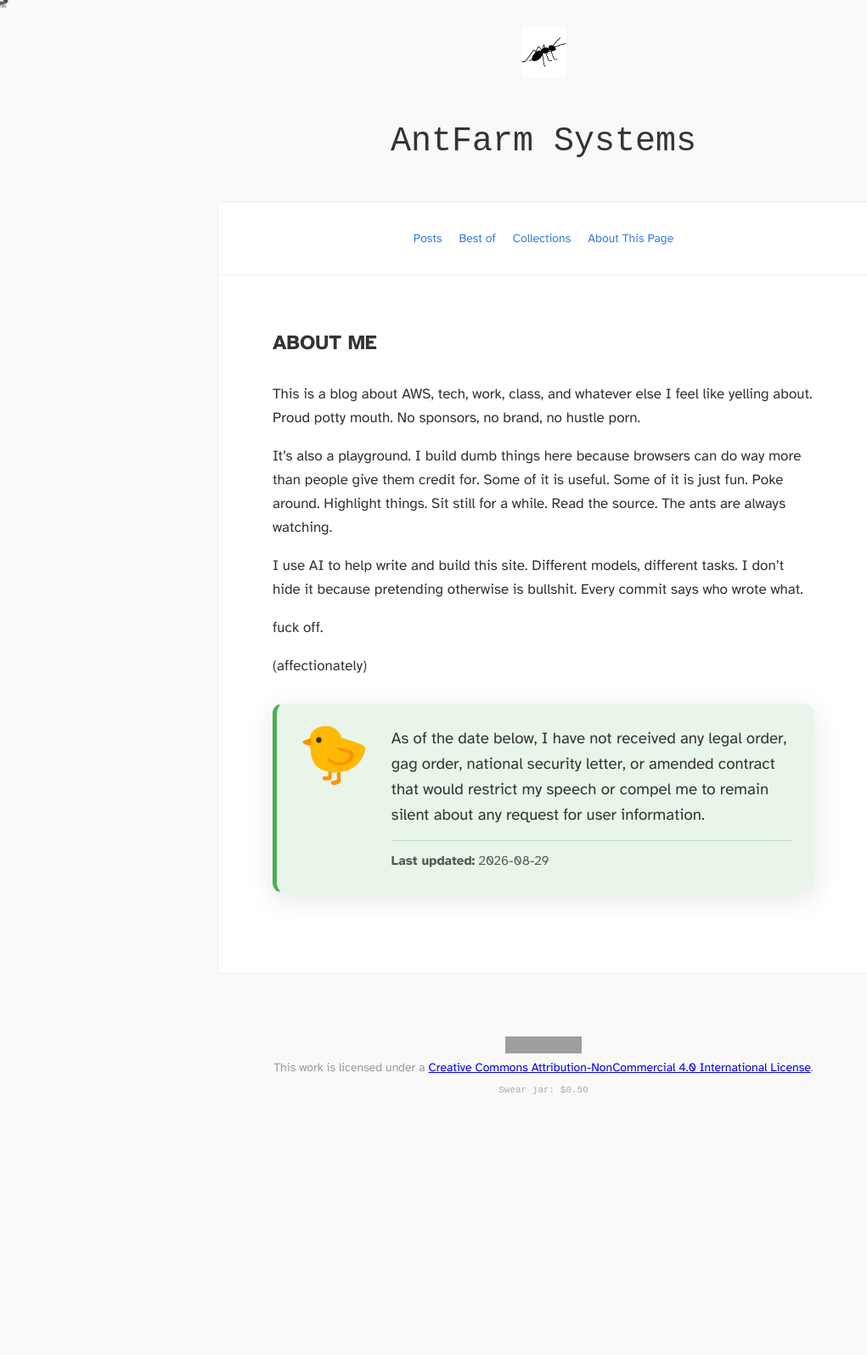
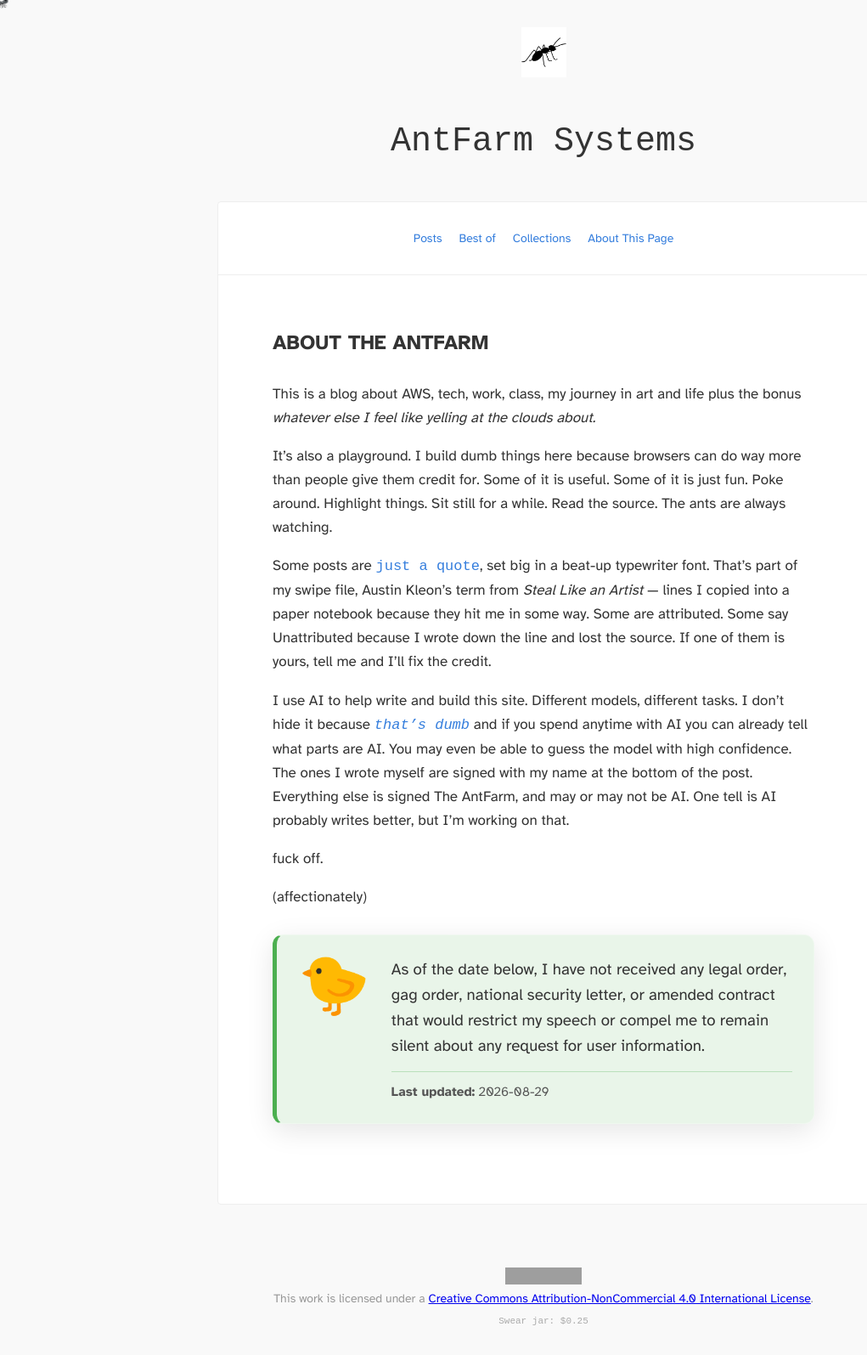
Before and after one commit to antfarm-systems/antfarm-systems.github.io, a Jekyll site: the page built from about.md, in a window 1280 px wide. Shown: the whole page at 85% size, without its empty margins (0-1021 px from the left). Built offline with Jekyll 4.4.1, drawn with Linux system fonts in a browser that asks for light colours; nearby versions of some CDN libraries; before the commit the page ends 1324 px from its top, so only the background shows below that; grey boxes are pictures that could not be loaded.

Commit message:
explainin'

```diff
--- a/about.md
+++ b/about.md
@@ -1,12 +1,14 @@
 ---
-title: About me
+title: About the AntFarm
 ---
 
-This is a blog about AWS, tech, work, class, and whatever else I feel like yelling about. Proud potty mouth. No sponsors, no brand, no hustle porn.
+This is a blog about AWS, tech, work, class, my journey in art and life plus the bonus *whatever else I feel like yelling at the clouds about.*
 
 It's also a playground. I build dumb things here because browsers can do way more than people give them credit for. Some of it is useful. Some of it is just fun. Poke around. Highlight things. Sit still for a while. Read the source. The ants are always watching.
 
-I use AI to help write and build this site. Different models, different tasks. I don't hide it because pretending otherwise is bullshit. Every commit says who wrote what.
+Some posts are [just a quote]({{ "/posts/nobody-is-special" | relative_url }}), set big in a beat-up typewriter font. That's part of my swipe file, Austin Kleon's term from *Steal Like an Artist* — lines I copied into a paper notebook because they hit me in some way. Some are attributed. Some say Unattributed because I wrote down the line and lost the source. If one of them is yours, tell me and I'll fix the credit.
+
+I use AI to help write and build this site. Different models, different tasks. I don't hide it because [*that's dumb*]({{ "/posts/wise-words" | relative_url }}) and if you spend anytime with AI you can already tell what parts are AI. You may even be able to guess the model with high confidence.  The ones I wrote myself are signed with my name at the bottom of the post. Everything else is signed The AntFarm, and may or may not be AI. One tell is AI probably writes better, but I'm working on that.
 
 fuck off.
 
```
